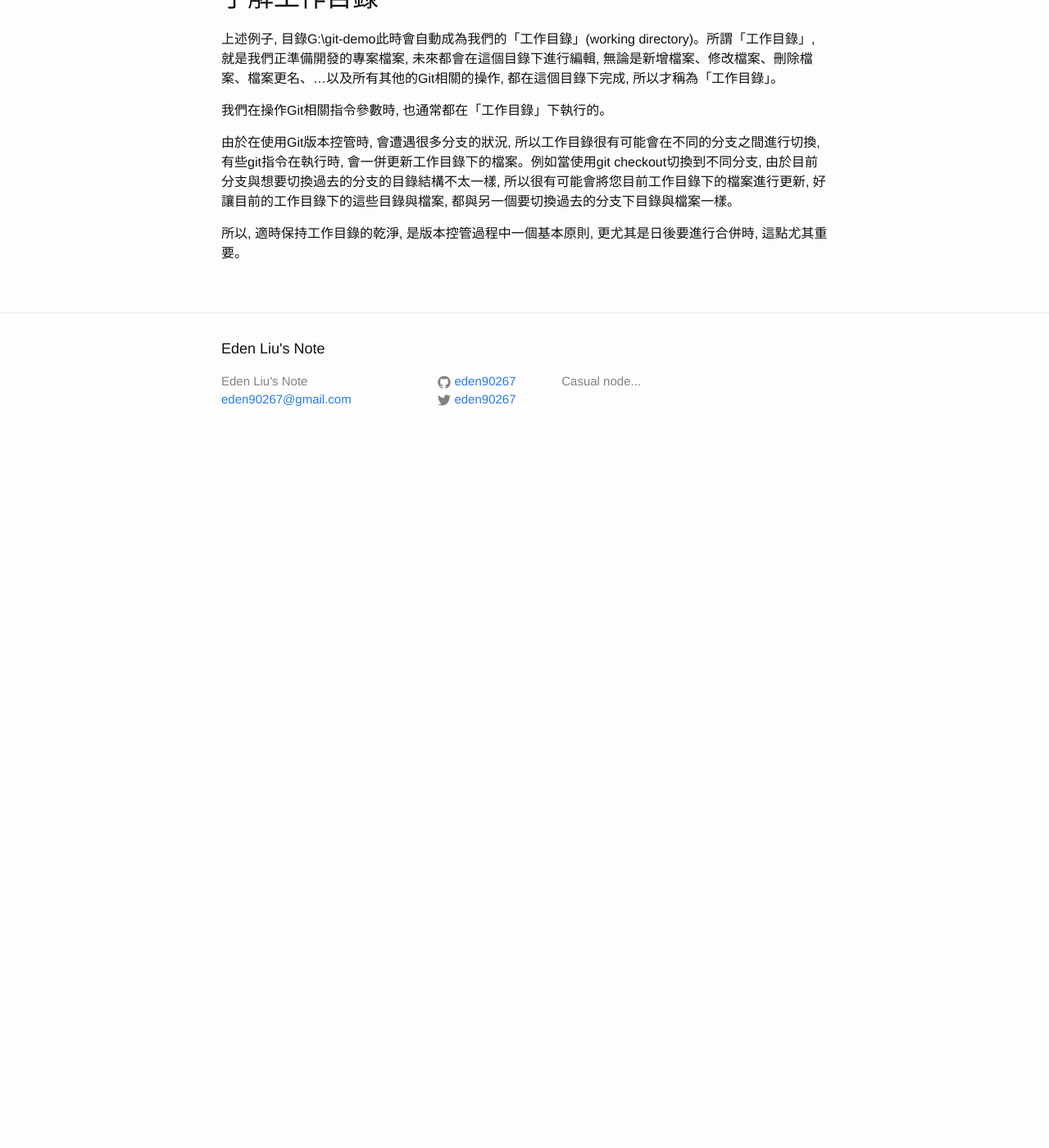
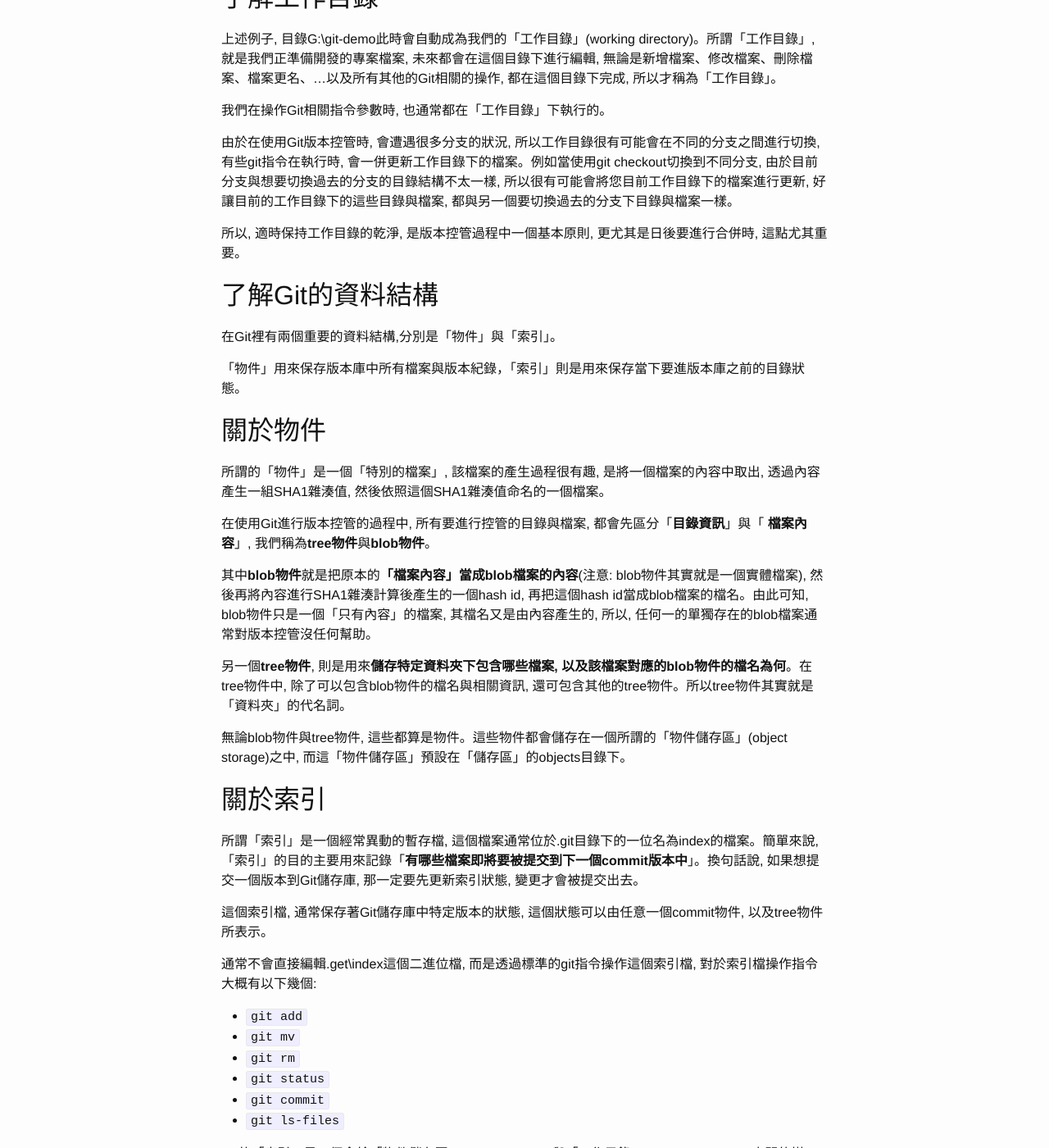
Before and after one commit to eden90267/eden90267.github.io, a Jekyll site: the page built from _posts/2016-03-01-github-study-nodes.md, in a window 1280 px wide and 1400 px high, scrolled down 7766 px. Shown: the whole window at 82% size. Built offline with Jekyll 4.4.1, drawn with Linux system fonts in a browser that asks for light colours; before the commit the page ends 8325 px from its top, so only the background shows below that; some of the changed text lies outside the part shown.

Commit message:
modify github-study-nodes page

```diff
--- a/_posts/2016-03-01-github-study-nodes.md
+++ b/_posts/2016-03-01-github-study-nodes.md
@@ -320,3 +320,55 @@ git init
 由於在使用Git版本控管時, 會遭遇很多分支的狀況, 所以工作目錄很有可能會在不同的分支之間進行切換, 有些git指令在執行時, 會一併更新工作目錄下的檔案。例如當使用git checkout切換到不同分支, 由於目前分支與想要切換過去的分支的目錄結構不太一樣, 所以很有可能會將您目前工作目錄下的檔案進行更新, 好讓目前的工作目錄下的這些目錄與檔案, 都與另一個要切換過去的分支下目錄與檔案一樣。
 
 所以, 適時保持工作目錄的乾淨, 是版本控管過程中一個基本原則, 更尤其是日後要進行合併時, 這點尤其重要。
+
+## 了解Git的資料結構 ##
+
+在Git裡有兩個重要的資料結構,分別是「物件」與「索引」。
+
+「物件」用來保存版本庫中所有檔案與版本紀錄，「索引」則是用來保存當下要進版本庫之前的目錄狀態。
+
+## 關於物件 ##
+
+所謂的「物件」是一個「特別的檔案」, 該檔案的產生過程很有趣, 是將一個檔案的內容中取出, 透過內容產生一組SHA1雜湊值, 然後依照這個SHA1雜湊值命名的一個檔案。
+
+在使用Git進行版本控管的過程中, 所有要進行控管的目錄與檔案, 都會先區分「**目錄資訊**」與「
+**檔案內容**」, 我們稱為**tree物件**與**blob物件**。
+
+其中**blob物件**就是把原本的**「檔案內容」當成blob檔案的內容**(注意: blob物件其實就是一個實體檔案), 然後再將內容進行SHA1雜湊計算後產生的一個hash id, 再把這個hash id當成blob檔案的檔名。由此可知, blob物件只是一個「只有內容」的檔案, 其檔名又是由內容產生的, 所以, 任何一的單獨存在的blob檔案通常對版本控管沒任何幫助。
+
+另一個**tree物件**, 則是用來**儲存特定資料夾下包含哪些檔案, 以及該檔案對應的blob物件的檔名為何**。在tree物件中, 除了可以包含blob物件的檔名與相關資訊, 還可包含其他的tree物件。所以tree物件其實就是「資料夾」的代名詞。
+
+無論blob物件與tree物件, 這些都算是物件。這些物件都會儲存在一個所謂的「物件儲存區」(object storage)之中, 而這「物件儲存區」預設在「儲存區」的objects目錄下。
+
+## 關於索引 ##
+
+所謂「索引」是一個經常異動的暫存檔, 這個檔案通常位於.git目錄下的一位名為index的檔案。簡單來說, 「索引」的目的主要用來記錄「**有哪些檔案即將要被提交到下一個commit版本中**」。換句話說, 如果想提交一個版本到Git儲存庫, 那一定要先更新索引狀態, 變更才會被提交出去。
+
+這個索引檔, 通常保存著Git儲存庫中特定版本的狀態, 這個狀態可以由任意一個commit物件, 以及tree物件所表示。
+
+通常不會直接編輯.get\index這個二進位檔, 而是透過標準的git指令操作這個索引檔, 對於索引檔操作指令大概有以下幾個:
+
+- `git add`
+- `git mv`
+- `git rm`
+- `git status`
+- `git commit`
+- `git ls-files`
+
+Git的「索引」是一個介於「物件儲存區」(object storage)與「工作目錄」(working directory)之間的媒介。
+
+本章觀念之間的關係, 可用以下5個步驟解釋:
+
+- 要使用Git版本控管, 必須先建立「工作目錄」與「版本庫」。(`mkdir`, `git init`)
+- 要先在「工作目錄」進行開發, 你可能會建立目錄、建立檔案、修改檔案、刪除檔案、...等操作。
+- 然後當想要提交一個新版本到Git的「儲存庫」裡, 一定要先更新「索引」狀態。(git add, git mv, ...)
+- 然後Git會依據「索引」當下的狀態, 決定要把那些檔案提交到Git的「儲存庫」裡。(git status)
+- 最後提交變更時(git commit),才會把版本資訊寫入到「物件儲存區」當中(此時將會寫入commit物件)。
+
+## 今日小結 ##
+
+沒有「索引」資訊, Git就無法建立版本。
+
+「物件」是一種「不可變」(immuable)的檔案類型,任何寫入到「物件儲存區」的物件, 原則就不會再發生變動, 因所有物件都從原本檔案內容產生的, 可說這是一個物件資料庫(object database), 且這個資料庫通常只會增加內容, 比較不會有「刪除內容」或「異動內容」的情況, 只有在執行`git gc`清除垃圾資料時才會刪除資料。
+
+「索引」則是一種「可變的」(mutable)索引檔, 用來記錄目前工作目錄準備要commit的內容。
```
